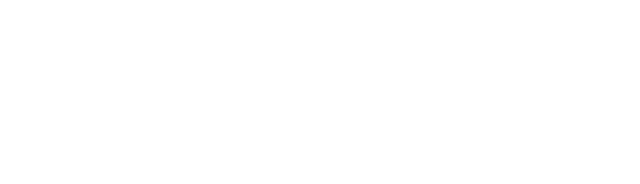
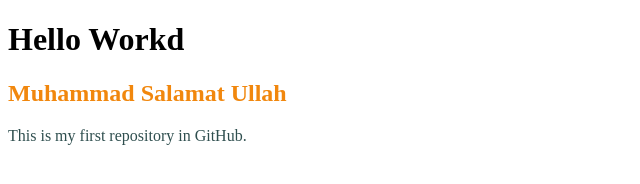
Before and after one commit to salaamah/my-first-repo, a plain HTML site: page index.html in a window 1280 px wide. Shown: the whole page, without its empty margins (0-640 px from the left). Drawn offline with Linux system fonts and the light colour scheme.

Commit message:
css added

```diff
--- a/index.html
+++ b/index.html
@@ -5,8 +5,11 @@
     <meta http-equiv="X-UA-Compatible" content="IE=edge">
     <meta name="viewport" content="width=device-width, initial-scale=1.0">
     <title>My First GitHub repo</title>
+    <link rel="stylesheet" href="style.css">
 </head>
 <body>
-
+    <h1>Hello Workd</h1>
+    <h2>Muhammad Salamat Ullah</h2>
+    <p>This is my first repository in GitHub.</p>
 </body>
 </html>
--- /dev/null
+++ b/style.css
@@ -0,0 +1,6 @@
+h2{
+    color: rgb(241, 135, 13);
+}
+p{
+    color: darkslategray;
+}
```
